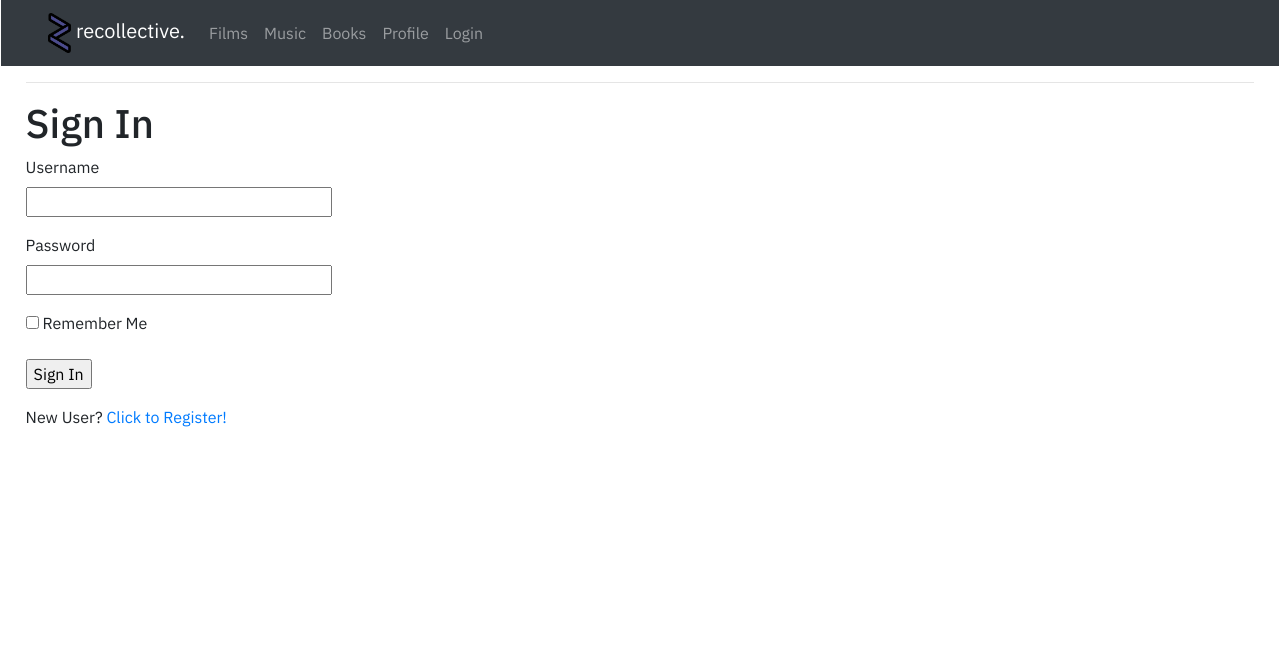
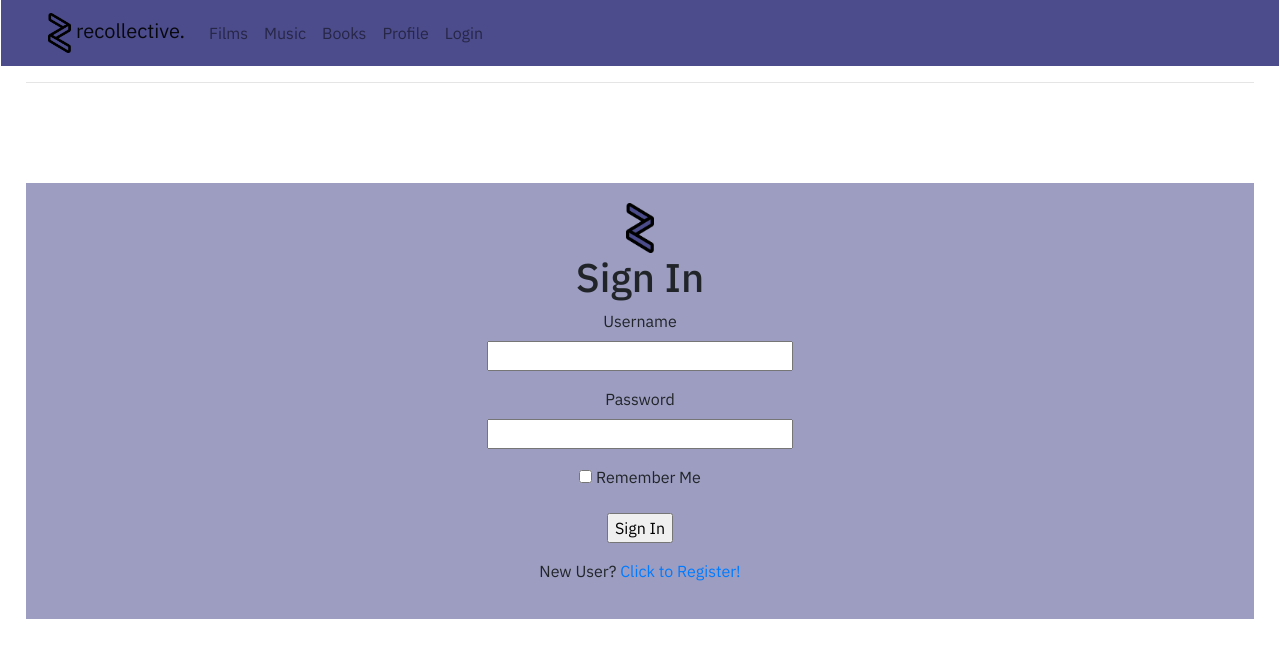
Before and after one commit to MonkeInABox/CITS3403Project, a Flask app: page /login in a window 1280 px wide. Shown: the top 658 px of the page. Run offline with Flask 3, Linux system fonts and the light colour scheme; some libraries are stand-ins or nearby versions.

Commit message:
Updated navbar and sign in page

```diff
--- a/app/auth/templates/login.html
+++ b/app/auth/templates/login.html
@@ -1,25 +1,28 @@
 {% extends "heading.html" %}
 
 {% block content %}
-    <h1>Sign In</h1>
+<div class="sign_in">
+    <img src="{{ url_for('static',filename='recollective_logo.png') }}" alt="recollective logo" height="50vh">
+    <h1 class = "sign_in">Sign In</h1>
     <form action="" method="post" novalidate>
         {{ form.hidden_tag() }}
-        <p>
+        <p class = "username_area">
             {{ form.username.label }}<br>
             {{ form.username(size=32) }}<br>
             {% for error in form.username.errors %}
             <span style="color: red;">{{ error }}</span>
             {% endfor %}
         </p>
-        <p>
+        <p class = "password_area">
             {{ form.password.label }}<br>
             {{ form.password(size=32) }}<br>
             {% for error in form.password.errors %}
             <span style="color: red;">{{ error }}</span>
             {% endfor %}
         </p>
-        <p>{{ form.remember_me() }} {{ form.remember_me.label }}</p>
-        <p>{{ form.submit() }}</p>
+        <p class="remember_me">{{ form.remember_me() }} {{ form.remember_me.label }}</p>
+        <p class="sign_in_button">{{ form.submit() }}</p>
     </form>
-    <p>New User? <a href="{{ url_for('auth.register') }}">Click to Register!</a></p>
+    <p class="new_user">New User? <a href="{{ url_for('auth.register') }}">Click to Register!</a></p>
+</div>
 {% endblock %}
--- a/app/main/templates/heading.html
+++ b/app/main/templates/heading.html
@@ -11,7 +11,7 @@
       {% endif %}
   </head>
   <body>
-    <nav class="navbar navbar-expand-lg navbar-dark bg-dark sticky-top">
+    <nav class="navbar navbar-expand-lg navbar-light bg-light navbar-custom sticky-top">
       <a class="navbar-brand" href="{{ url_for('main.index') }}" style="margin-left: 2.5%;"> <img src="{{ url_for('static',filename='recollective_logo.png') }}" alt="recollective logo" height="40vh"> recollective.</a>
       <div class="collapse navbar-collapse" id="navbarNav">
         <ul class="navbar-nav">
--- a/app/main/templates/index.html
+++ b/app/main/templates/index.html
@@ -3,10 +3,15 @@
 {% block content %}
     {% if current_user.is_anonymous %}
     <h1 class="greeting">Hi!</h1>
+    <h2 style="text-align: center;">Welcome to recollective! Sign in to get started!</h2>
+    <br>
     {% else %}
     <h1 class = "greeting">Hi, {{ current_user.username }}!</h1>
+    <h2 style="text-align: center;">Welcome back! Click on a topic or browse the homepage!</h2>
+    <br>
     {% endif %}
     {% for post in posts %}
+    <div class="posts">
     <p class = "post">
         {% include '_post.html' %}
         </p>
@@ -20,6 +25,7 @@
                 {% include '_comment.html' %}
             </p>
         {% endfor %}
+    </div>
     {% endfor %}
     {% if prev_url %}
         <a href="{{ prev_url }}">Newer posts</a>
--- a/app/static/styleguide.css
+++ b/app/static/styleguide.css
@@ -8,22 +8,35 @@ nav {
     margin-left: -2% !important;
     margin-right: -2% !important;
 }
+.navbar-custom {
+    background-color: rgb(76, 76, 141) !important;
+}
 h1.greeting {
     text-align: center;
+}
+div.sign_in {
+    text-align: center;
+    background-color: rgba(76, 76, 141, 0.544);
+    margin-top:12.5vh;
+    padding: 2.5vh;
 }
 p.poster_name {
     font-weight: bold;
     size: 5vh;
     color: #152238;
-    background-color: #ffaf7a;
+    background-color: rgba(76, 76, 141, 0.544);
     margin-top: 2%;
 }
 td.post_body {
     border-style: solid;
     border-color: #152238;
-    border-radius: 1px;
+    border-radius: 20%;
     border-width: 3px;
     padding: 5vh;
+    padding-top: 2vh;
+}
+div.posts {
+    margin-right: 20vw;
 }
 p.comment {
     margin-left: 12vw;
```
Lines whose indentation alone changed are shown as unchanged.
